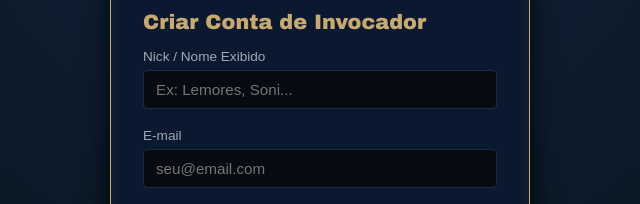
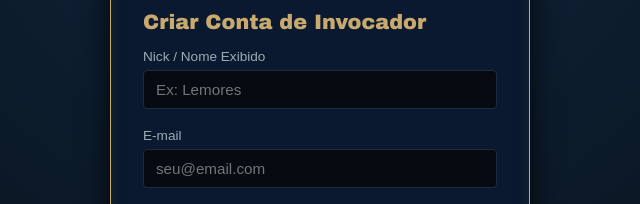
Before and after one commit to Lemmores/bolao-worlds, a plain HTML site: page index.html in a window 1280 px wide. Both pictures are taken after a click on the button "Criar Conta". Shown: the part 214-418 px from the top of the page, 320-960 px from the left. Drawn offline with Linux system fonts and the light colour scheme; no server answers; a web font is replaced by a local one.

```diff
--- a/index.html
+++ b/index.html
@@ -70,7 +70,7 @@
                 <h2>Criar Conta de Invocador</h2>
                 <div class="form-group">
                     <label for="regNick">Nick / Nome Exibido</label>
-                    <input type="text" id="regNick" placeholder="Ex: Lemores, Soni..." required maxlength="20">
+                    <input type="text" id="regNick" placeholder="Ex: Lemores" required maxlength="20">
                 </div>
                 <div class="form-group">
                     <label for="regEmail">E-mail</label>
```
